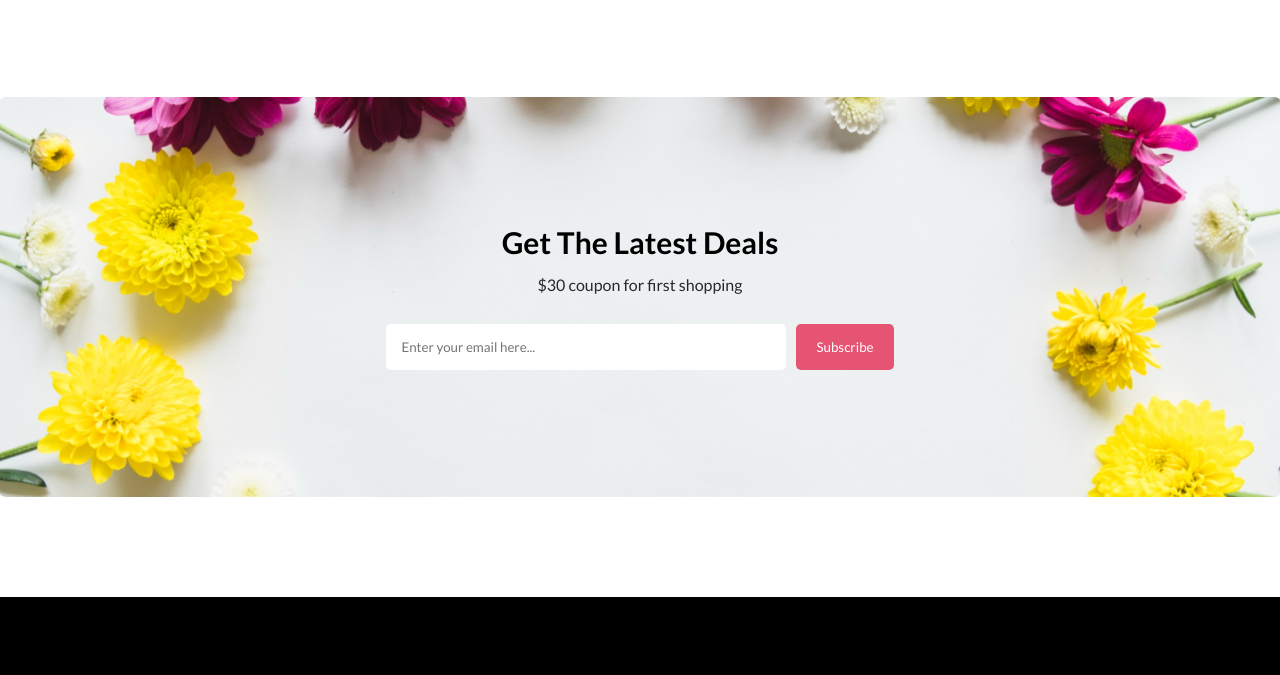
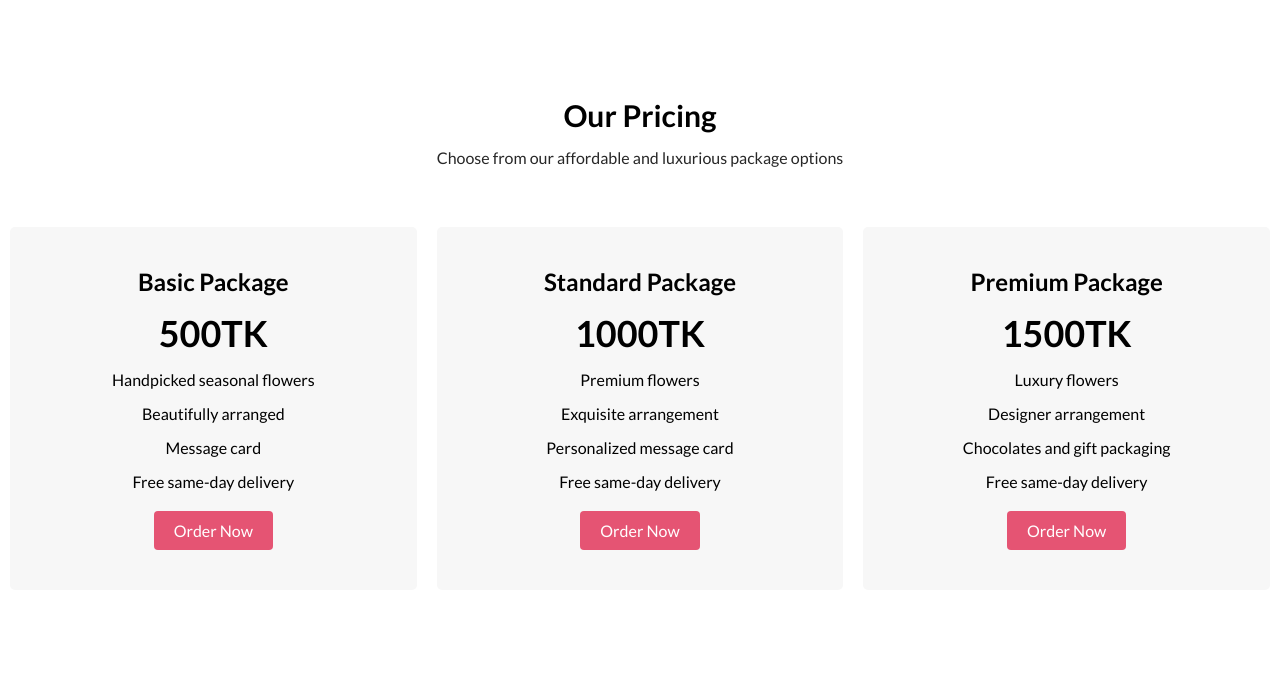
Before and after one commit to sowravhasan/landing-page-raw-css, a plain HTML site: page index.html in a window 1280 px wide. Shown: the part 2848-3523 px from the top of the page. Drawn offline with Linux system fonts and the light colour scheme.

Commit message:
Special extra pricing section added

```diff
--- a/index.html
+++ b/index.html
@@ -113,6 +113,61 @@
         </div>
     </section>
 
+    <!-- Special Extra Pricing Section -->
+    <section class="priceing-section mt-100">
+        <div class="container">
+            <div class="top-heading">
+                <h2>
+                    Our Pricing
+                </h2>
+                <p>
+                    Choose from our affordable and luxurious package options
+                </p>
+            </div>
+            <div class="pricing-content">
+                <div class="price-card">
+                  <div class="price-card-header">
+                    <h3>Basic Package</h3>
+                    <p class="price">500TK</p>
+                  </div>
+                  <ul class="features-list">
+                    <li>Handpicked seasonal flowers</li>
+                    <li>Beautifully arranged</li>
+                    <li>Message card</li>
+                    <li>Free same-day delivery</li>
+                  </ul>
+                  <button class="all-button">Order Now</button>
+                </div>
+                <div class="price-card">
+                  <div class="price-card-header">
+                    <h3>Standard Package</h3>
+                    <p class="price">1000TK</p>
+                  </div>
+                  <ul class="features-list">
+                    <li>Premium flowers</li>
+                    <li>Exquisite arrangement</li>
+                    <li>Personalized message card</li>
+                    <li>Free same-day delivery</li>
+                  </ul>
+                  <button class="all-button">Order Now</button>
+                </div>
+                <div class="price-card">
+                  <div class="price-card-header">
+                    <h3>Premium Package</h3>
+                    <p class="price">1500TK</p>
+                  </div>
+                  <ul class="features-list">
+                    <li>Luxury flowers</li>
+                    <li>Designer arrangement</li>
+                    <li>Chocolates and gift packaging</li>
+                    <li>Free same-day delivery</li>
+                  </ul>
+                  <button class="all-button">Order Now</button>
+                </div>
+            </div>
+        </div>
+    </section>
+
     <!-- subscribe section -->
     <section class="subscribe-section container mt-100">
         <div class="subscribe-content">
@@ -140,6 +195,5 @@
             </p>
         </div>
     </footer>
-
 </body>
 </html>
--- a/style.css
+++ b/style.css
@@ -179,6 +179,47 @@
     width: 23%;
     margin-right: 20px;
 }
+
+/* Special Extra Pricing Section css */
+.pricing-content {
+    text-align: center;
+    padding: 30px 0;
+    display: flex;
+    justify-content: center;
+  }
+
+  .price-card {
+    background-color: #f7f7f7;
+    border-radius: 5px;
+    padding: 40px 20px;
+    margin: 0 10px;
+    flex: 1;
+  }
+
+  .price-card-header {
+    margin-bottom: 15px;
+  }
+
+  .price-card-header h3 {
+    font-size: 24px;
+    margin-bottom: 15px;
+  }
+
+  .price {
+    font-size: 36px;
+    font-weight: bold;
+  }
+
+  .features-list {
+    list-style-type: none;
+    padding: 0;
+    margin-bottom: 20px;
+  }
+
+  .features-list li {
+    margin-bottom: 15px;
+  }
+
 /* subsribe section css */
 .subscribe-section {
     position: relative;
```
